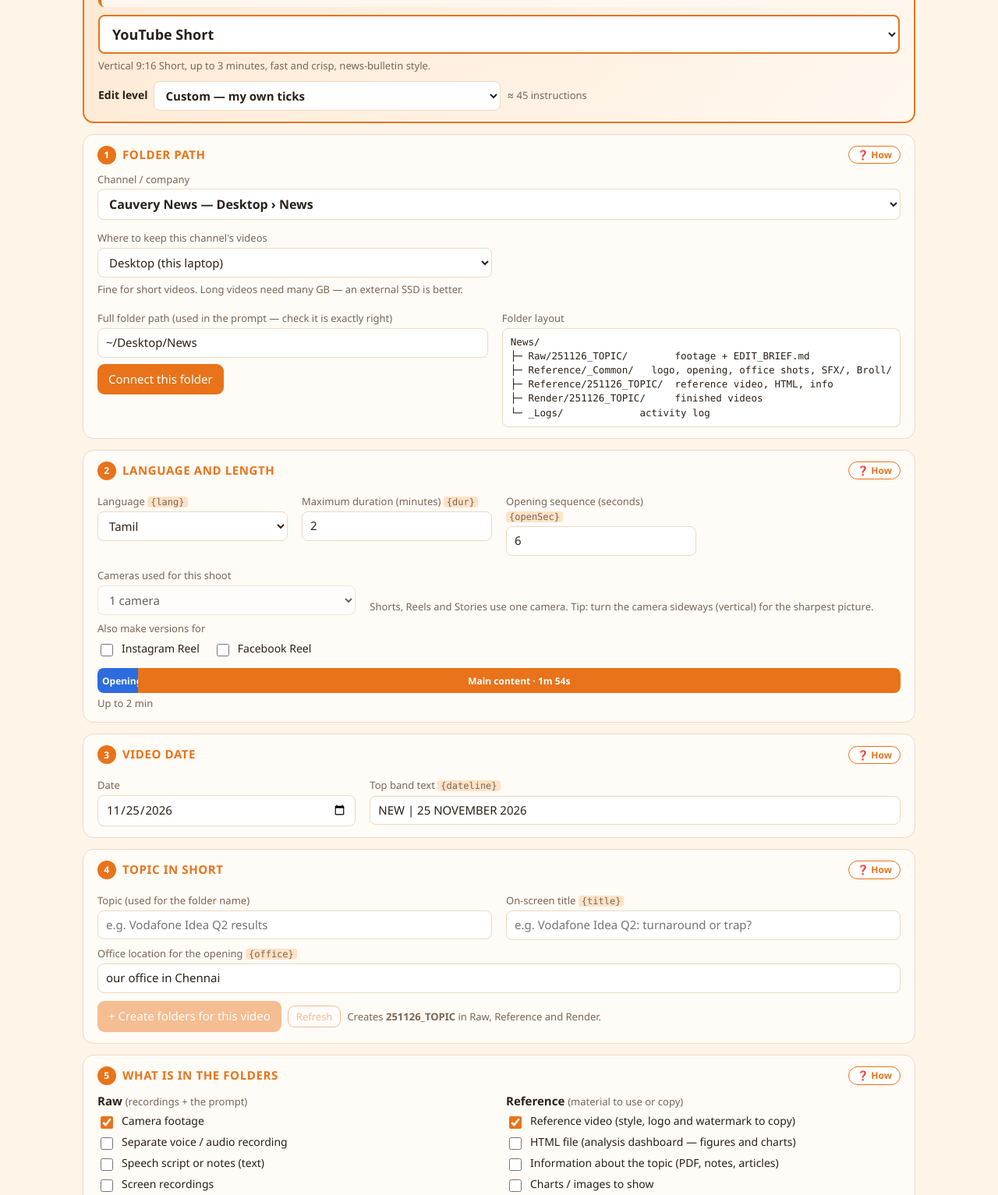
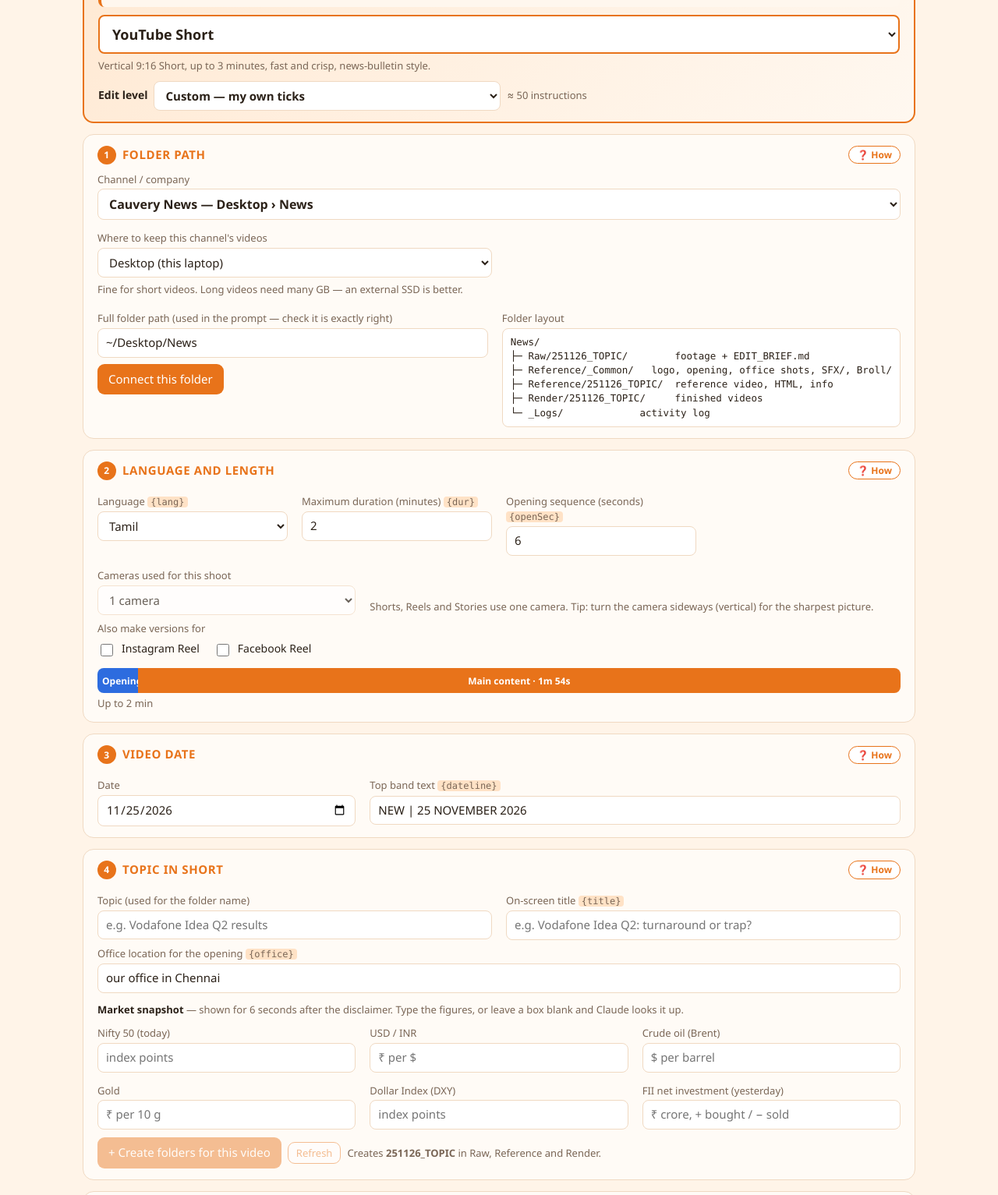
Before and after one commit to elangovan2015es-cmd/cb-edit-desk, a plain HTML site: page index.html in a window 1280 px wide. Shown: the part 335-1868 px from the top of the page at 78% size. Drawn offline with Linux system fonts and the light colour scheme.

Commit message:
Add files via upload

```diff
--- a/index.html
+++ b/index.html
@@ -173,6 +173,15 @@ footer{text-align:center;padding:4px 0 26px;color:var(--mut);font-size:12px}
     <div><label class="l">Price movement — last days <span class="tok">{days}</span></label><input type="number" id="days" value="5" min="2" max="250"></div>
   </div>
   <label class="l">Office location for the opening <span class="tok">{office}</span></label><input type="text" id="office" maxlength="100" value="our office in Chennai">
+  <label class="l" style="margin-top:12px"><b style="color:var(--ink)">Market snapshot</b> — shown for 6 seconds after the disclaimer. Type the figures, or leave a box blank and Claude looks it up.</label>
+  <div class="g3">
+    <div><label class="l">Nifty 50 (today)</label><input type="text" id="mNifty" maxlength="30" placeholder="index points"></div>
+    <div><label class="l">USD / INR</label><input type="text" id="mUsd" maxlength="30" placeholder="₹ per $"></div>
+    <div><label class="l">Crude oil (Brent)</label><input type="text" id="mCrude" maxlength="30" placeholder="$ per barrel"></div>
+    <div><label class="l">Gold</label><input type="text" id="mGold" maxlength="30" placeholder="₹ per 10 g"></div>
+    <div><label class="l">Dollar Index (DXY)</label><input type="text" id="mDxy" maxlength="30" placeholder="index points"></div>
+    <div><label class="l">FII net investment (yesterday)</label><input type="text" id="mFii" maxlength="30" placeholder="₹ crore, + bought / − sold"></div>
+  </div>
   <div class="row" style="margin-top:10px"><button id="newProj" disabled>+ Create folders for this video</button><button class="ghost sm" id="refresh" disabled>Refresh</button>
     <span class="mut">Creates <b id="namePrev"></b> in Raw, Reference and Render.</span></div>
 </div>
@@ -259,7 +268,7 @@ footer{text-align:center;padding:4px 0 26px;color:var(--mut);font-size:12px}
 
 <script>
 "use strict";
-const BUILD="v5.7 · build 20261125-1230 IST";
+const BUILD="v5.8 · build 20261125-1530 IST";
 const $=id=>document.getElementById(id);
 const toast=t=>{const e=$("toast");e.textContent=t;e.classList.add("on");setTimeout(()=>e.classList.remove("on"),2600)};
 const ls={get:(k,d)=>{try{const v=localStorage.getItem(k);return v===null?d:JSON.parse(v)}catch(e){return d}},set:(k,v)=>{try{localStorage.setItem(k,JSON.stringify(v))}catch(e){}}};
@@ -300,6 +309,12 @@ const LIB=[
   ["Show the title clearly: {title}",1]]},
  {id:"disc",t:"Disclaimer",ty:"RSLTPO",items:[
   ["Show the disclaimer at the start of the video: For information and education only. Not investment advice.",1]]},
+ {id:"mkt",t:"Market snapshot (after the disclaimer)",ty:"RSLTPO",items:[
+  ["Right after the disclaimer, before I start speaking, show a market snapshot — 6 seconds at most.",1],
+  ["Today's levels: {mkt}.",1],
+  ["Yesterday's FII net investment: {fii}.",1],
+  ["Show each figure as a number tile with a small chart beside it (green if up, red if down from the previous day); show FII as a buy / sell bar.",1],
+  ["Where I left a figure blank, take the official figure for the video date, and list every figure with its source in the report so I can check it.",1]]},
  {id:"subj",t:"Subject of discussion",ty:"RSLTPO",items:[
   ["What happened to {company} results?",1],
   ["What factors could support or derail {company}?",1],
@@ -616,8 +631,8 @@ function drawSecs(){const box=$("secs");box.innerHTML="";
   const sf=document.createElement("div");sf.className="sec";sf.innerHTML=`<div class="sech"><span class="lock">🔒</span><b>Safety rules (always included)</b></div><div class="secb">${SAFETY.map(x=>`<div class="item mut">✓ ${esc(x)}</div>`).join("")}</div>`;box.appendChild(sf)}
 
 /* ================= EDIT LEVEL ================= */
-const LEVELS={essential:["main","title","disc","subj","brand","clean","extras","obj","multicam"],
-  standard:["open","main","title","disc","subj","names","brand","cta","fx","explain","broll","zoom","multicam","sfx","concl","clean","extras","obj"]};
+const LEVELS={essential:["main","title","disc","mkt","subj","brand","clean","extras","obj","multicam"],
+  standard:["open","main","title","disc","mkt","subj","names","brand","cta","fx","explain","broll","zoom","multicam","sfx","concl","clean","extras","obj"]};
 const STD_OFF=[/^Short ding or impact/,/^Ask viewers to press Hype/,/^Ask a question for viewers/];
 function applyLevel(lv){if(lv==="custom")return;const def={};buildType(etype).forEach(s=>s.items.forEach(i=>def[s.id+"|"+i.t]=i.on));
   secs().forEach(s=>{s.on=lv==="full"?true:LEVELS[lv].includes(s.id);
@@ -636,7 +651,7 @@ $("loadPreset").onclick=()=>{const v=$("presetSel").value;if(v==="__def")secsBy[
 $("savePreset").onclick=()=>{const n=(prompt("Name for this preset:")||"").trim().slice(0,40);if(!n)return;const p=ls.get(pkey(),{});p[n]={secs:clone(secs()),lang:$("lang").value,dur:$("dur").value,openSec:$("openSec").value};ls.set(pkey(),p);drawPresets();$("presetSel").value=n;toast("Preset saved for "+chanInfo().name+" · "+TYPES[etype].n)};
 
 /* ================= BRIEF ================= */
-const FIELDS=["cams","epNo","capLang","lang","dur","openSec","company","days","title","dateline","office","notes","fileNotes","topic"];
+const FIELDS=["cams","epNo","capLang","lang","dur","openSec","company","days","title","dateline","office","mNifty","mUsd","mCrude","mGold","mDxy","mFii","notes","fileNotes","topic"];
 function allSettings(){const o={etype,secs:secs(),rawSel,refSel,alsoSel,rawExtra,refExtra,app:BUILD};FIELDS.forEach(k=>o[k]=$(k).value);return o}
 function applyAll(o){if(!o)return;if(o.etype&&TYPES[o.etype]){etype=o.etype;drawTypes()}if(o.secs)secsBy[etype]=upgradeSecs(o.secs,etype);
   if(o.rawSel)rawSel=o.rawSel;if(o.refSel)refSel=o.refSel;(o.rawExtra||[]).forEach(t=>{if(!rawExtra.includes(t))rawExtra.push(t)});(o.refExtra||[]).forEach(t=>{if(!refExtra.includes(t))refExtra.push(t)});
@@ -644,7 +659,10 @@ function applyAll(o){if(!o)return;if(o.etype&&TYPES[o.etype]){etype=o.etype;draw
   applyType(true);if(o.alsoSel){alsoSel=o.alsoSel;applyType(true)}if(o.dur)$("dur").value=o.dur;if(o.openSec)$("openSec").value=o.openSec;drawChecks();render()}
 const sep=()=>$("chanPath").value.includes("\\")?"\\":"/";
 const P=(...a)=>[$("chanPath").value,...a].join(sep());
-function fill(t){const co=$("company").value.trim(),m={company:co||"the company",days:$("days").value,title:$("title").value||"(decide a sharp title from the speech)",
+const MKT=[["mNifty","Nifty 50"],["mUsd","USD / INR"],["mCrude","crude oil (Brent)"],["mGold","gold"],["mDxy","Dollar Index"]];
+const mktText=()=>MKT.map(([id,n])=>n+" "+($(id).value.trim()||"(look up)")).join(" · ");
+const fiiText=()=>$("mFii").value.trim()||"(look up the provisional NSE figure)";
+function fill(t){const co=$("company").value.trim(),m={mkt:mktText(),fii:fiiText(),company:co||"the company",days:$("days").value,title:$("title").value||"(decide a sharp title from the speech)",
   dateline:$("dateline").value,office:$("office").value||"our office",openSec:$("openSec").value,dur:$("dur").value,lang:$("lang").value,spec:TYPES[etype].spec,
   focus:isCB()&&co?"the "+co+" analysis":"the main content"};
   return t.replace(/\{(\w+)\}/g,(x,k)=>k in m?m[k]:x)}
@@ -675,7 +693,7 @@ ${longType()?`## 3. Episode and date
 ## 4. Topic
 - ${$("topic").value||"—"}
 - On-screen title: ${$("title").value||"(decide from the speech)"}
-${isCB()?`- Company: ${$("company").value||"—"} · price movement: last ${$("days").value} days\n`:""}
+${isCB()?`- Company: ${$("company").value||"—"} · price movement: last ${$("days").value} days\n`:""}- Market snapshot: ${mktText()} · FII yesterday: ${fiiText()}\n
 ## 5. What is in the folders
 Raw: ${sel(rawSel).join("; ")||"camera footage"}
 Reference: ${sel(refSel).join("; ")||"nothing"}
@@ -783,7 +801,7 @@ const HELP=[
 `<ul><li>Pick the channel (or <b>＋ Add new channel…</b>). <b>Remove</b> only takes it off the list.</li><li>Choose where its videos live; check the full path — Claude uses it.</li><li>First time: <b>Connect this folder</b> › pick the channel folder › <b>Edit files</b>. Later: <b>Reconnect</b> if asked.</li></ul>`,
 `<ul><li>Language, maximum minutes and opening seconds — the bar shows the time split.</li><li>Captions only for YouTube Regular / Explainer / Podcast.</li><li>Cameras: 1–3 for long videos; Shorts, Reels, Stories use one.</li></ul>`,
 `<ul><li>Date is today by default.</li><li>Short / Reel / Story band: <b>NEW | date</b>. Long videos: <b>EPISODE No.</b> — goes up by one on each save.</li><li>Type over the band to change it.</li></ul>`,
-`<ul><li>Short topic — it becomes the folder name.</li><li>Title: leave blank for Claude to suggest one.</li><li>Stock channels: company name and days of price movement.</li></ul>`,
+`<ul><li>Short topic — it becomes the folder name.</li><li>Title: leave blank for Claude to suggest one.</li><li>Stock channels: company name and days of price movement.</li><li>Market snapshot: type today's Nifty, $/₹, crude, gold, Dollar Index and yesterday's FII figure — or leave blank for Claude to look up.</li></ul>`,
 `<ul><li>Drag files onto <b>⬆ Add footage to Raw</b> — they are copied, never overwritten.</li><li>2–3 cameras: choose Camera A / B / C first, add each camera separately.</li><li>Reference: pick where they go (this video, _Common, SFX or Broll).</li><li>Tick what is there; use the note for “clip 2 is the good take”.</li></ul>`,
 `<ul><li>Untick a heading to drop the section; untick a line to drop the line; click to edit; × deletes; <b>＋ Add line</b> for your own.</li><li>{Words} are filled in from the steps above; faded lines are for stock channels only.</li><li><b>Save as preset</b> / <b>Load</b>. “House default” brings back the original wording.</li></ul>`,
 `<ul><li><b>Save brief &amp; copy prompt</b> › paste into Claude (chat with this channel folder added).</li><li>Finished video appears in Render.</li><li>Need a fix? Ask Claude — it makes a _v2.</li></ul>`];
--- a/sw.js
+++ b/sw.js
@@ -1,5 +1,5 @@
 // CB Edit Desk service worker — offline cache. Bump VERSION on every release.
-const VERSION = "cb-edit-desk-20261125-1230";
+const VERSION = "cb-edit-desk-20261125-1530";
 const FILES = ["./", "./index.html", "./manifest.webmanifest", "./icon-192.png", "./icon-512.png", "./icon-maskable-512.png", "./apple-touch-icon.png"];
 
 self.addEventListener("install", e => {
```
